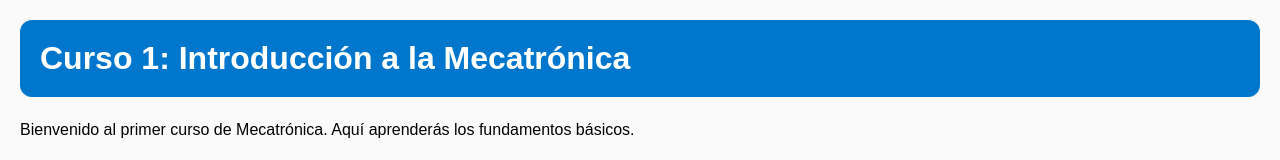
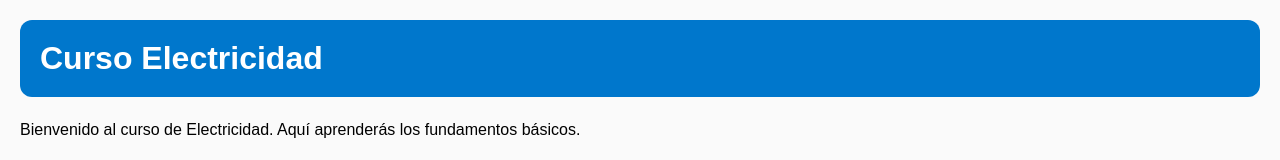
Before and after one commit to CIEAMSYS/Capacitacion, a plain HTML site: page cursos/curso3.html in a window 1280 px wide. Shown: the top 160 px of the page. Drawn offline with Linux system fonts and the light colour scheme.

Commit message:
curso3.html

```diff
--- a/cursos/curso3.html
+++ b/cursos/curso3.html
@@ -2,7 +2,7 @@
 <html lang="es">
 <head>
   <meta charset="UTF-8">
-  <title>Curso 1 - Introducción a la Mecatrónica</title>
+  <title>Curso Electricidad</title>
   <style>
     body { font-family: Arial, sans-serif; margin: 20px; background: #fafafa; }
     header { background: #0077cc; color: #fff; padding: 20px; border-radius: 12px; }
@@ -15,11 +15,11 @@
 </head>
 <body>
   <header>
-    <h1>Curso 1: Introducción a la Mecatrónica</h1>
+    <h1>Curso Electricidad</h1>
   </header>
 
   <div class="contenido">
-    <p>Bienvenido al primer curso de Mecatrónica. Aquí aprenderás los fundamentos básicos.</p>
+    <p>Bienvenido al curso de Electricidad. Aquí aprenderás los fundamentos básicos.</p>
 
     <h2>📹 Video de Introducción</h2>
     <!-- Incrustar video de YouTube -->
```
